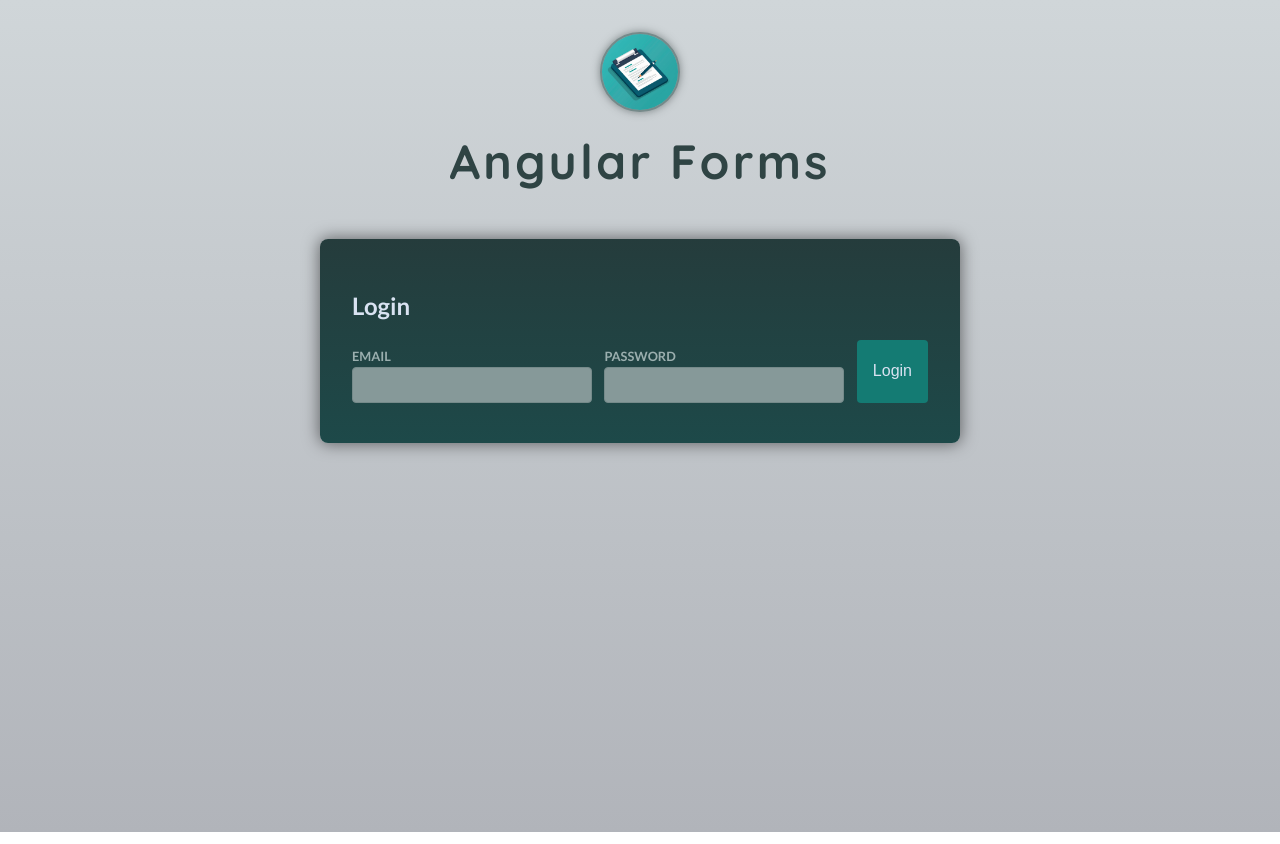
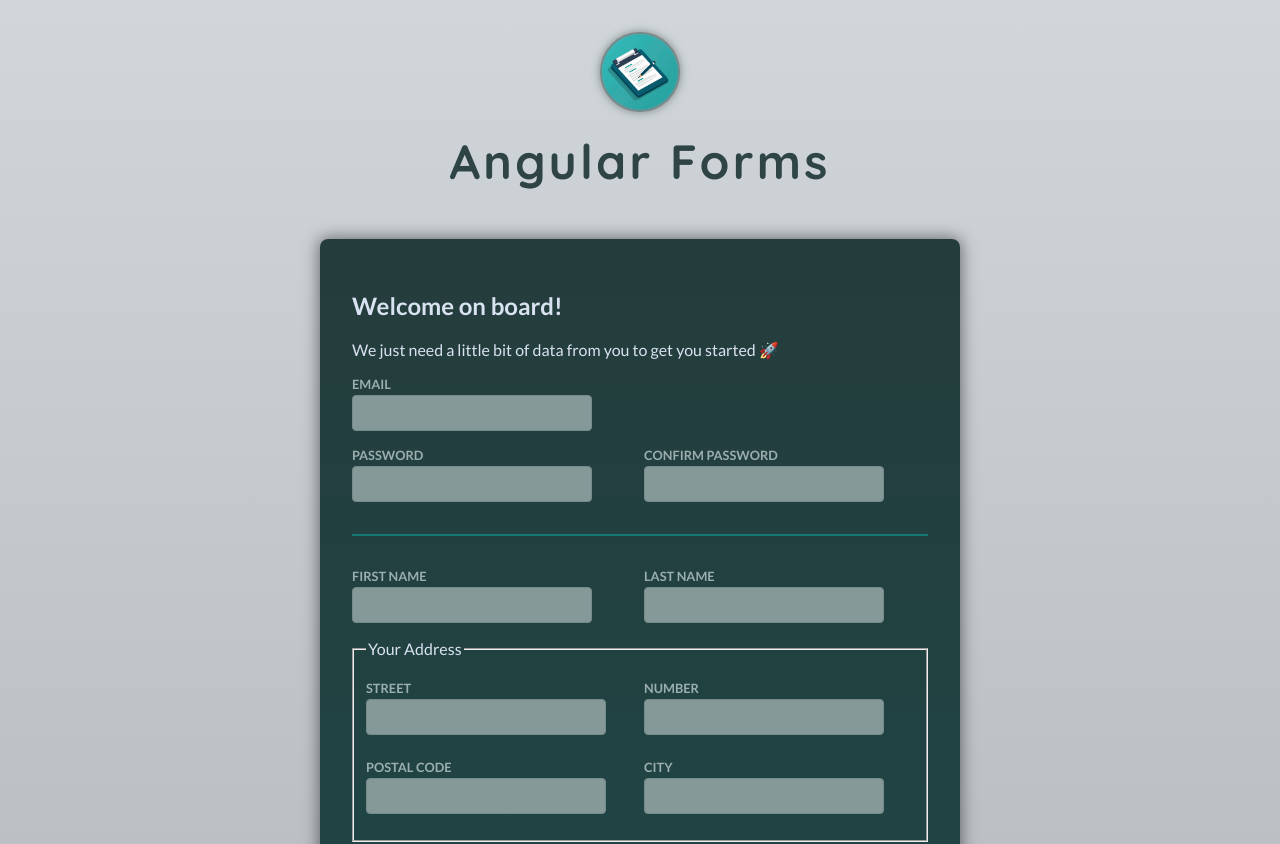
Before and after one commit to phi19/forms-deep-dive, an Angular app: page / in a window 1280 px wide. Shown: the top 844 px of the page. Built offline with nearby package versions, Linux system fonts and the light colour scheme.

Commit message:
feat(signup): swtich to signup form and fill the autocomplete fields

```diff
--- a/src/app/app.html
+++ b/src/app/app.html
@@ -3,4 +3,8 @@
   <h1>Angular Forms</h1>
 </header>
 
+<!--
 <app-reactive-login />
+-->
+
+<app-signup />
--- a/src/app/app.ts
+++ b/src/app/app.ts
@@ -1,10 +1,11 @@
 import { Component } from '@angular/core';
 import { ReactiveLogin } from './auth/reactive-login/reactive-login';
+import { SignupComponent } from "./auth/signup/signup.component";
 
 @Component({
   selector: 'app-root',
   styleUrl: './app.css',
   templateUrl: './app.html',
-  imports: [ReactiveLogin],
+  imports: [ReactiveLogin, SignupComponent],
 })
 export class App {}
--- a/src/app/auth/signup/signup.component.html
+++ b/src/app/auth/signup/signup.component.html
@@ -4,17 +4,13 @@
 
   <div class="control">
     <label for="email">Email</label>
-    <input id="email" type="email" name="email" />
+    <input id="email" type="email" name="email" autocomplete="email" />
   </div>
 
   <div class="control-row">
     <div class="control">
       <label for="password">Password</label>
-      <input
-        id="password"
-        type="password"
-        name="password"
-      />
+      <input id="password" type="password" name="password" autocomplete="new-password" />
     </div>
 
     <div class="control">
@@ -23,6 +19,7 @@
         id="confirm-password"
         type="password"
         name="confirm-password"
+        autocomplete="new-password"
       />
     </div>
   </div>
@@ -33,20 +30,12 @@
     <div class="control-row">
       <div class="control">
         <label for="first-name">First Name</label>
-        <input
-          type="text"
-          id="first-name"
-          name="first-name"
-        />
+        <input type="text" id="first-name" name="first-name" autocomplete="given-name" />
       </div>
 
       <div class="control">
         <label for="last-name">Last Name</label>
-        <input
-          type="text"
-          id="last-name"
-          name="last-name"
-        />
+        <input type="text" id="last-name" name="last-name" autocomplete="family-name" />
       </div>
     </div>
 
@@ -56,24 +45,24 @@
       <div class="control-row">
         <div class="control">
           <label for="street">Street</label>
-          <input type="text" id="street" name="street" />
+          <input type="text" id="street" name="street" autocomplete="street-address" />
         </div>
 
         <div class="control">
           <label for="number">Number</label>
-          <input type="text" id="number" name="number" />
+          <input type="text" id="number" name="number" autocomplete="tel" />
         </div>
       </div>
 
       <div class="control-row">
         <div class="control">
           <label for="postal-code">Postal Code</label>
-          <input type="text" id="postal-code" name="postal-code" />
+          <input type="text" id="postal-code" name="postal-code" autocomplete="postal-code" />
         </div>
 
         <div class="control">
           <label for="city">City</label>
-          <input type="text" id="city" name="city" />
+          <input type="text" id="city" name="city" autocomplete="address-level2" />
         </div>
       </div>
     </fieldset>
@@ -97,32 +86,17 @@
   <fieldset>
     <legend>How did you find us?</legend>
     <div class="control">
-      <input
-        type="checkbox"
-        id="google"
-        name="acquisition"
-        value="google"
-      />
+      <input type="checkbox" id="google" name="acquisition" value="google" />
       <label for="google">Google</label>
     </div>
 
     <div class="control">
-      <input
-        type="checkbox"
-        id="friend"
-        name="acquisition"
-        value="friend"
-      />
+      <input type="checkbox" id="friend" name="acquisition" value="friend" />
       <label for="friend">Referred by friend</label>
     </div>
 
     <div class="control">
-      <input
-        type="checkbox"
-        id="other"
-        name="acquisition"
-        value="other"
-      />
+      <input type="checkbox" id="other" name="acquisition" value="other" />
       <label for="other">Other</label>
     </div>
   </fieldset>
@@ -130,11 +104,7 @@
   <div class="control-row">
     <div class="control">
       <label for="terms-and-conditions">
-        <input
-          type="checkbox"
-          id="terms-and-conditions"
-          name="terms"
-        />
+        <input type="checkbox" id="terms-and-conditions" name="terms" />
         I agree to the terms and conditions
       </label>
     </div>
```
